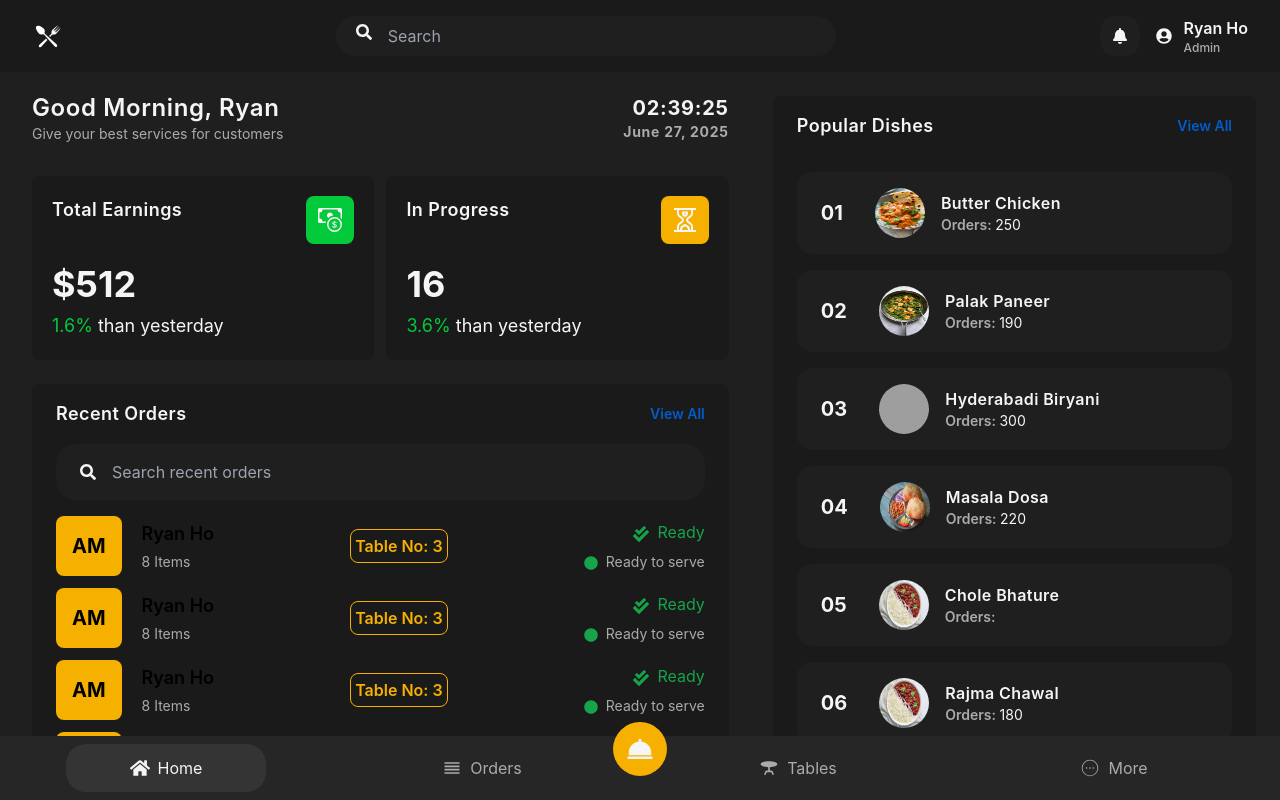
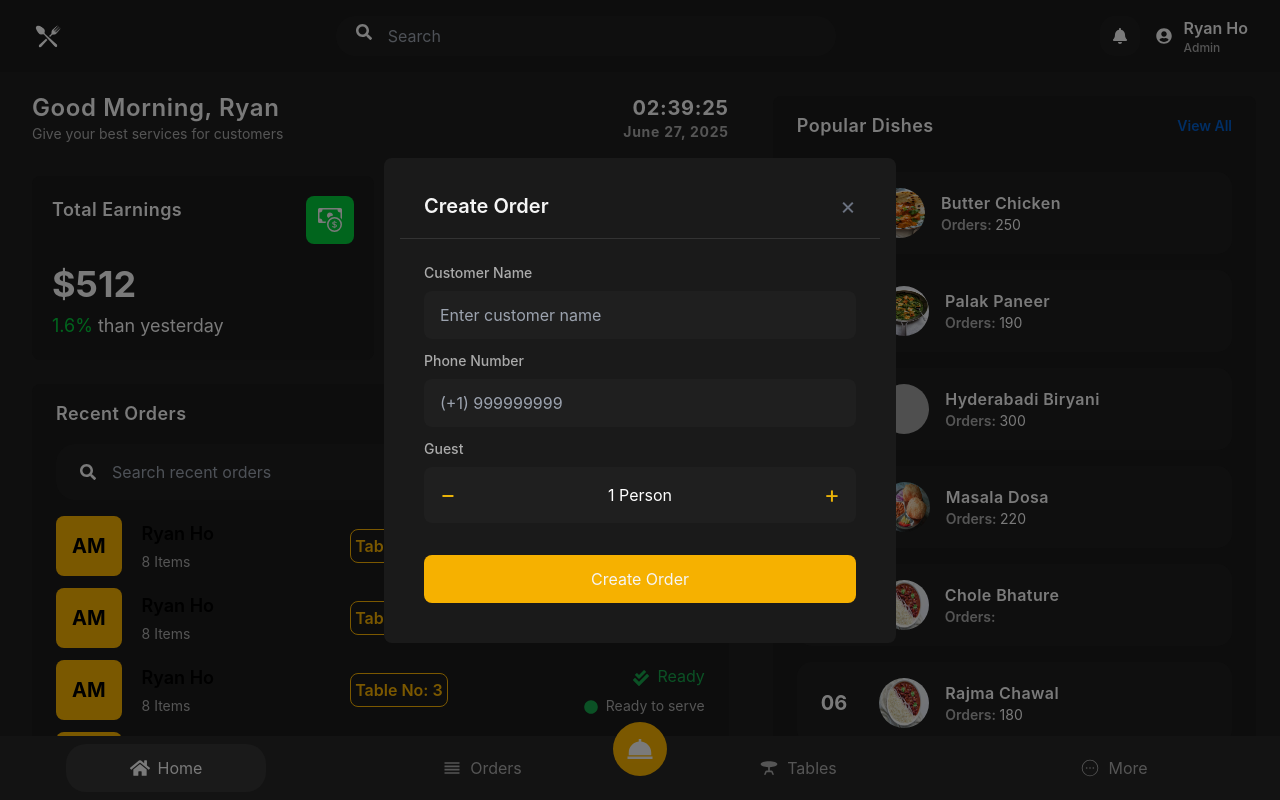
Before and after one commit to ryanho040503/POS-Restaurant, a React (Vite) app: page / in a window 1280 px wide. Both pictures are taken after a click on the button 640 px from the left and 749 px from the top of the page. Built offline with nearby package versions, Linux system fonts and the light colour scheme; grey boxes are pictures that could not be loaded.

Commit message:
Just added Modal.jsx for table order with maximum 10 people

```diff
--- a/src/components/shared/BottomNav.jsx
+++ b/src/components/shared/BottomNav.jsx
@@ -1,25 +1,90 @@
-import React from 'react';
+import React, { useState } from 'react';
 import { FaHome } from 'react-icons/fa';
 import { MdOutlineReorder, MdTableBar } from 'react-icons/md';
 import { CiCircleMore } from 'react-icons/ci';
 import { BiSolidDish } from 'react-icons/bi';
 import { useNavigate } from 'react-router-dom';
+import Modal from './Modal';
 
 
 const BottomNav = () => {
 
     const navigate = useNavigate();
+    const [isModalOpen, setIsModalOpen] = useState(false);
+    const [guestCount, setGuestCount] = useState(1);
+    const openModal = () => {
+        setIsModalOpen(true);
+    }
+    const closeModal = () => {
+        setIsModalOpen(false);
+    }
+
+    // const increment = () => setGuestCount(prevCount => prevCount + 1);
+    const increment = () =>
+        setGuestCount(prev => (prev < 10 ? prev + 1 : prev));
+    const decrement = () => {
+        setGuestCount(prevCount => {
+            if (prevCount > 0) {
+                return prevCount - 1;
+            }
+            return 0; // Prevent negative guest count
+        });
+    }
 
     return (
         <div className="fixed bottom-0 left-0 right-0 bg-[#262626] p-2 h-16 flex justify-around">
-            <button onClick={() => navigate("/")} className="flex items-center justify-center text-[#f5f5f5] bg-[#343434] w-[200px] rounded-[20px]"><FaHome className="inline mr-2 " size={20}/><p>Home</p></button>
-            <button onClick={() => navigate("/orders")} className="flex items-center justify-center text-[#ababab] w-[200px]"><MdOutlineReorder className="inline mr-2 " size={20}/><p>Orders</p></button>
-            <button onClick={() => navigate("/tables")} className="flex items-center justify-center text-[#ababab] w-[200px]"><MdTableBar className="inline mr-2 " size={20}/><p>Tables</p></button>
-            <button className="flex items-center justify-center text-[#ababab] w-[200px]"><CiCircleMore className="inline mr-2 " size={20}/><p>More</p></button>
+            <button onClick={() => navigate("/")} className="flex items-center justify-center text-[#f5f5f5] bg-[#343434] w-[200px] rounded-[20px]"><FaHome className="inline mr-2 " size={20} /><p>Home</p></button>
+            <button onClick={() => navigate("/orders")} className="flex items-center justify-center text-[#ababab] w-[200px]"><MdOutlineReorder className="inline mr-2 " size={20} /><p>Orders</p></button>
+            <button onClick={() => navigate("/tables")} className="flex items-center justify-center text-[#ababab] w-[200px]"><MdTableBar className="inline mr-2 " size={20} /><p>Tables</p></button>
+            <button className="flex items-center justify-center text-[#ababab] w-[200px]"><CiCircleMore className="inline mr-2 " size={20} /><p>More</p></button>
 
-            <button className="absolute bottom-6 bg-[#F6B100] text-[#f5f5f5] rounded-full p-3 item-center">
-                <BiSolidDish size={30}/>
+            <button onClick={openModal} className="absolute bottom-6 bg-[#F6B100] text-[#f5f5f5] rounded-full p-3 item-center">
+                <BiSolidDish size={30} />
             </button>
+
+            <Modal isOpen={isModalOpen} onClose={closeModal} title="Create Order">
+
+                <div>
+                    <label className="block text-[#ababab] mb-2 text-sm font-medium">Customer Name</label>
+                    <div className="flex items-center rounded-lg p-3 px-4 bg-[#1f1f1f]">
+                        <input type="text" name="" placeholder="Enter customer name" id="" className="bg-transparent flex-1 text-white focus:outline-none" />
+                    </div>
+                </div>
+
+                <div>
+                    {/* CSS for preventing the arrow of input type number */}
+                    <style>
+                        {`
+                            input[type=number]::-webkit-inner-spin-button,
+                            input[type=number]::-webkit-outer-spin-button {
+                                -webkit-appearance: none;
+                                margin: 0;
+                            }
+                            input[type=number] {
+                                -moz-appearance: textfield;
+                            }
+                        `}
+                    </style>
+                    <label className="block text-[#ababab] mb-2 mt-3 text-sm font-medium">Phone Number</label>
+                    <div className="flex items-center rounded-lg p-3 px-4 bg-[#1f1f1f]">
+                        <input type="number" name="" placeholder="(+1) 999999999" id="" className="bg-transparent flex-1 text-white focus:outline-none" />
+                    </div>
+                </div>
+
+                <div>
+                    <label className="block mb-2 mt-3 text-sm font-medium text-[#ababab]">Guest</label>
+                    <div className="flex items-center justify-between bg-[#1f1f1f] px-4 py-3 rounded-lg">
+                        <button onClick={decrement} className="text-yellow-500 text-2xl">&minus;</button>
+                        <span className="text-white">{guestCount} Person</span>
+                        <button onClick={increment} className="text-yellow-500 text-2xl">&#43;</button>
+                    </div>
+                </div>
+
+                <button onClick={() => navigate("/tables")} className="w-full bg-[#F6B100] text-[#f5f5f5] rounded-lg p-3 mt-8 hover:bg-yellow-700  duration-300">
+                    Create Order
+                </button>
+
+            </Modal>
         </div>
     )
 }
--- /dev/null
+++ b/src/components/shared/Modal.jsx
@@ -0,0 +1,24 @@
+import React from 'react'
+
+const Modal = ({ title, onClose, children, isOpen }) => {
+
+    if (!isOpen) return null;
+
+    return (
+        <div className="fixed inset-0 bg-black bg-opacity-50 flex items-center justify-center z-50">
+            <div className="bg-[#1a1a1a] shawdow-lg w-full max-w-lg mx-4 rounded-lg p-4">
+                <div className="flex justify-between items-center px-6 py-4 border-b border-[#333]">
+                    <h2 className="text-xl text-[#f5f5f5] font-semibold">{title}</h2>
+                    <button className="text-gray-500 text-2xl hover:text-gray-300" onClick={onClose}>
+                        &times;
+                    </button>
+                </div>
+                <div className="p-6">
+                    {children}
+                </div>
+            </div>
+        </div>
+    )
+}
+
+export default Modal
```
